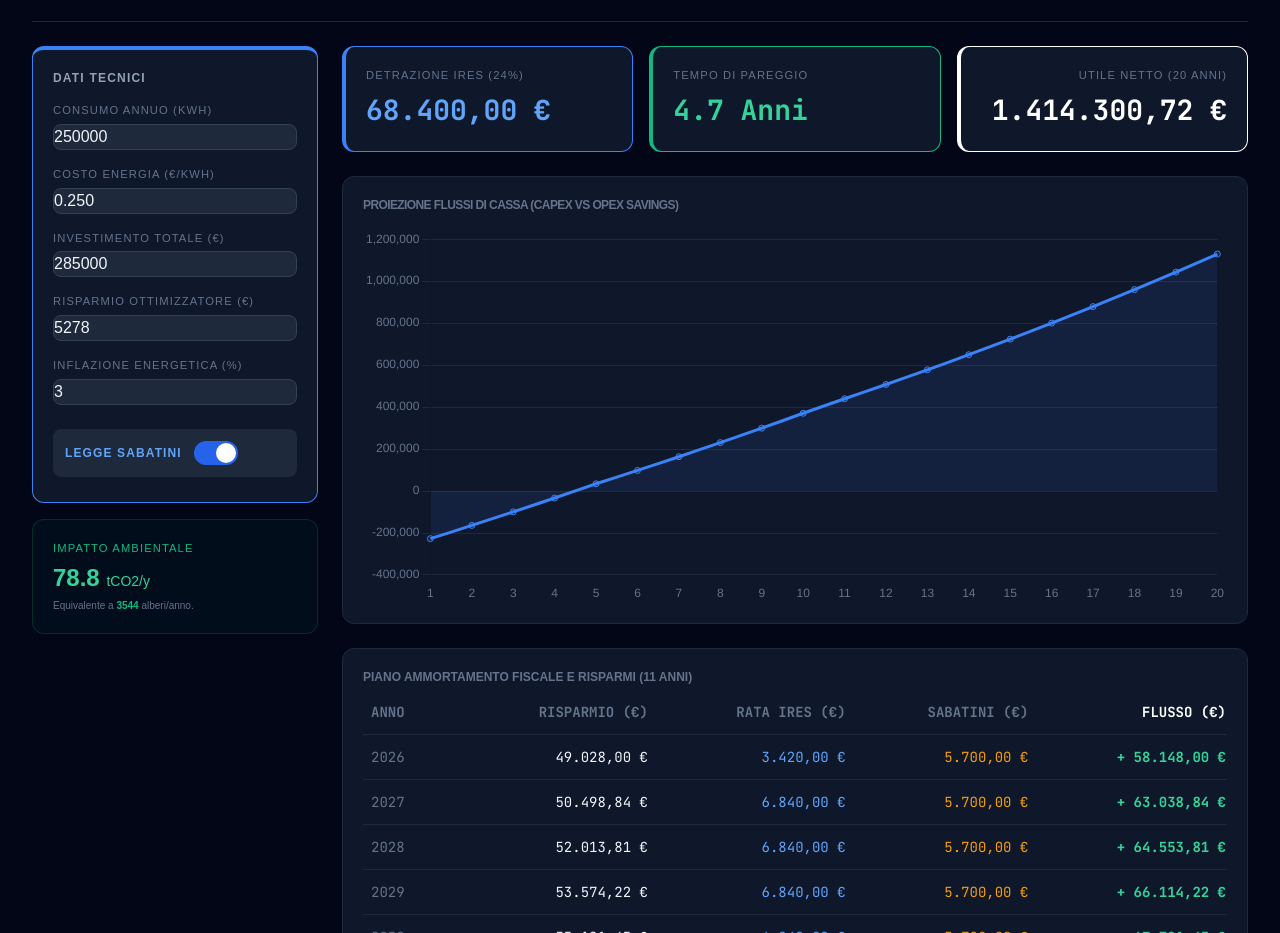
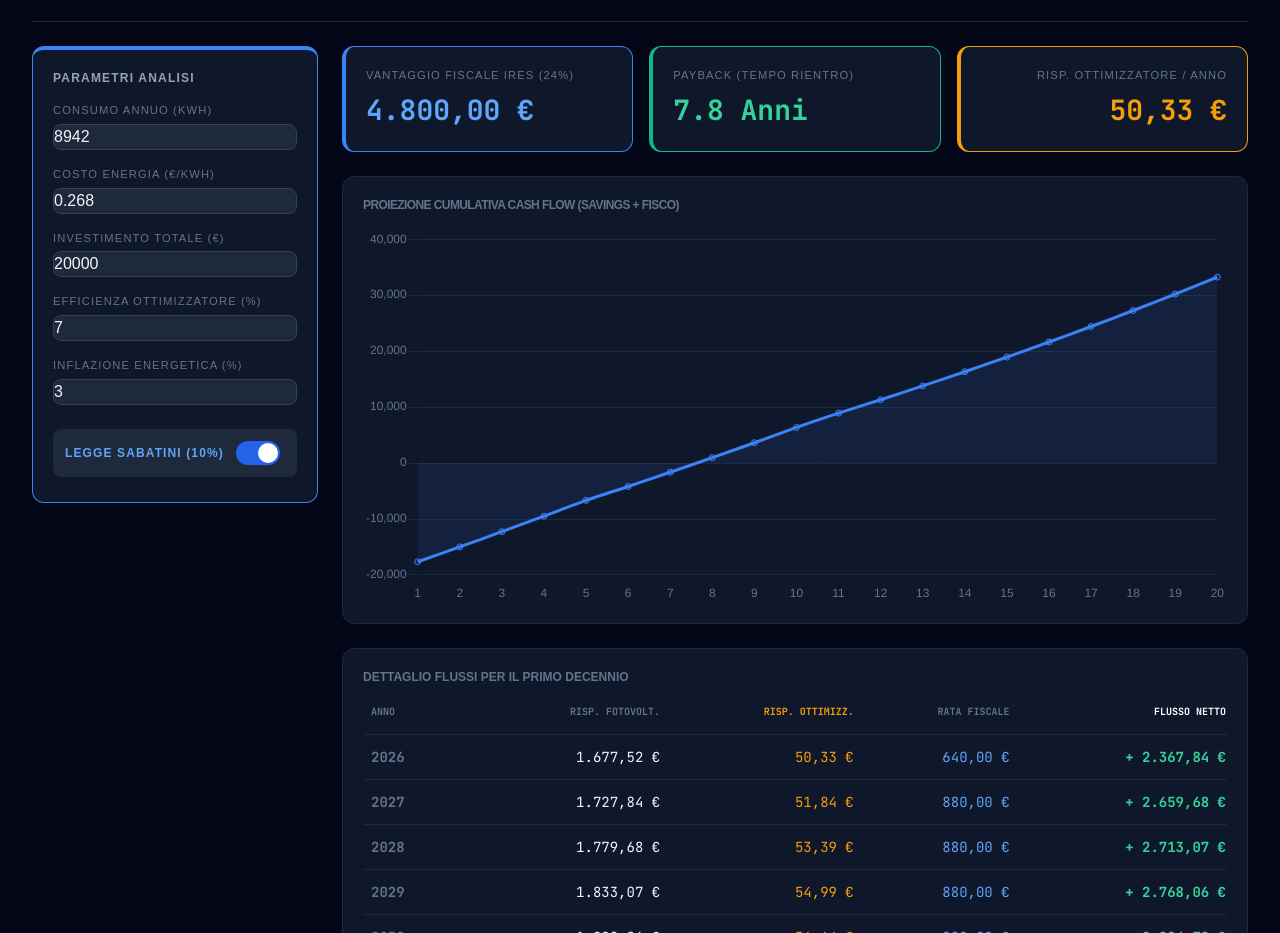
Before and after one commit to cive06/business-case-energia, a plain HTML site: page index.html in a window 1280 px wide. Shown: the part 91-1024 px from the top of the page. Drawn offline with nearby package versions, Linux system fonts and the light colour scheme.

Commit message:
index.html

```diff
--- a/index.html
+++ b/index.html
@@ -23,8 +23,8 @@
 
         <header class="flex flex-col md:flex-row justify-between items-start md:items-center border-b border-slate-800 pb-6 gap-4">
             <div>
-                <h1 class="text-3xl font-black tracking-tighter">ENERGY ROI <span class="text-blue-500">MASTER</span></h1>
-                <p class="text-slate-500 text-sm">Analisi Tecnica e Finanziaria Avanzata - Versione 2026</p>
+                <h1 class="text-3xl font-black tracking-tighter text-white uppercase">Energy ROI <span class="text-blue-500 italic">Master</span></h1>
+                <p class="text-slate-500 text-sm">Analisi Tecnica e Finanziaria - Proiezione Dinamica 2026</p>
             </div>
             <div class="flex gap-3 no-print">
                 <button onclick="exportPDF()" class="bg-emerald-600 hover:bg-emerald-700 text-white px-6 py-2 rounded-lg font-bold transition-all flex items-center gap-2">
@@ -38,23 +38,23 @@
 
             <div class="lg:col-span-1 space-y-4 no-print">
                 <div class="card border-t-4 border-blue-500">
-                    <h3 class="text-xs font-bold text-slate-400 mb-4 uppercase tracking-widest">Dati Tecnici</h3>
+                    <h3 class="text-xs font-bold text-slate-400 mb-4 uppercase tracking-widest">Parametri Analisi</h3>
                     <div class="space-y-4">
                         <div>
                             <label>Consumo Annuo (kWh)</label>
-                            <input type="number" id="consumo" value="250000" oninput="calcola()">
+                            <input type="number" id="consumo" value="8942" oninput="calcola()">
                         </div>
                         <div>
                             <label>Costo Energia (€/kWh)</label>
-                            <input type="number" id="costoKwh" value="0.250" step="0.001" oninput="calcola()">
+                            <input type="number" id="costoKwh" value="0.268" step="0.001" oninput="calcola()">
                         </div>
                         <div>
                             <label>Investimento Totale (€)</label>
-                            <input type="number" id="inv" value="285000" oninput="calcola()">
+                            <input type="number" id="inv" value="20000" oninput="calcola()">
                         </div>
                         <div>
-                            <label>Risparmio Ottimizzatore (€)</label>
-                            <input type="number" id="rot" value="5278" oninput="calcola()">
+                            <label>Efficienza Ottimizzatore (%)</label>
+                            <input type="number" id="optEff" value="7" step="1" oninput="calcola()">
                         </div>
                         <div>
                             <label>Inflazione Energetica (%)</label>
@@ -62,18 +62,12 @@
                         </div>
                         <div class="pt-2">
                             <label class="flex items-center cursor-pointer bg-slate-800 p-3 rounded-lg">
-                                <span class="mr-3 text-xs font-bold text-blue-400">LEGGE SABATINI</span>
+                                <span class="mr-3 text-xs font-bold text-blue-400">LEGGE SABATINI (10%)</span>
                                 <input type="checkbox" id="sabCheck" class="sr-only peer" onchange="calcola()" checked>
                                 <div class="relative w-11 h-6 bg-slate-600 rounded-full peer peer-checked:after:translate-x-full peer-checked:bg-blue-600 after:content-[''] after:absolute after:top-[2px] after:left-[2px] after:bg-white after:rounded-full after:h-5 after:w-5 after:transition-all"></div>
                             </label>
                         </div>
                     </div>
-                </div>
-
-                <div class="card border-emerald-900/50 bg-emerald-900/10">
-                    <label class="text-emerald-500">Impatto Ambientale</label>
-                    <div class="text-2xl font-black text-emerald-400"><span id="co2">0</span> <span class="text-sm font-normal">tCO2/y</span></div>
-                    <p class="text-[10px] text-slate-500 mt-1">Equivalente a <span id="alberi" class="text-emerald-500 font-bold">0</span> alberi/anno.</p>
                 </div>
             </div>
 
@@ -81,34 +75,34 @@
 
                 <div class="grid grid-cols-1 md:grid-cols-3 gap-4">
                     <div class="card border-l-4 border-blue-500">
-                        <label>Detrazione IRES (24%)</label>
+                        <label>Vantaggio Fiscale IRES (24%)</label>
                         <div class="stat-val text-blue-400 mono" id="ires-val">0 €</div>
                     </div>
                     <div class="card border-l-4 border-emerald-500">
-                        <label>Tempo di Pareggio</label>
+                        <label>Payback (Tempo Rientro)</label>
                         <div class="stat-val text-emerald-400 mono" id="pb-val">0 Anni</div>
                     </div>
-                    <div class="card border-l-4 border-white text-right">
-                        <label>Utile Netto (20 Anni)</label>
-                        <div class="stat-val text-white mono" id="profit-val">0 €</div>
+                    <div class="card border-l-4 border-amber-500 text-right">
+                        <label>Risp. Ottimizzatore / Anno</label>
+                        <div class="stat-val text-amber-500 mono" id="opt-val">0 €</div>
                     </div>
                 </div>
 
                 <div class="card">
-                    <h2 class="text-xs font-bold text-slate-500 uppercase mb-4 tracking-tighter">Proiezione Flussi di Cassa (CAPEX vs OPEX Savings)</h2>
+                    <h2 class="text-xs font-bold text-slate-500 uppercase mb-4 tracking-tighter">Proiezione Cumulativa Cash Flow (Savings + Fisco)</h2>
                     <canvas id="mainChart" height="130"></canvas>
                 </div>
 
                 <div class="card overflow-x-auto">
-                    <h2 class="text-xs font-bold text-slate-500 uppercase mb-4">Piano Ammortamento Fiscale e Risparmi (11 Anni)</h2>
+                    <h2 class="text-xs font-bold text-slate-500 uppercase mb-4">Dettaglio Flussi per il primo decennio</h2>
                     <table class="w-full text-left text-sm mono">
                         <thead>
-                            <tr class="text-slate-500 border-b border-slate-800">
-                                <th class="pb-3 px-2">ANNO</th>
-                                <th class="pb-3 text-right">RISPARMIO (€)</th>
-                                <th class="pb-3 text-right">RATA IRES (€)</th>
-                                <th class="pb-3 text-right">SABATINI (€)</th>
-                                <th class="pb-3 text-right font-bold text-white">FLUSSO (€)</th>
+                            <tr class="text-slate-500 border-b border-slate-800 text-[10px]">
+                                <th class="pb-3 px-2 uppercase">Anno</th>
+                                <th class="pb-3 text-right uppercase">Risp. Fotovolt.</th>
+                                <th class="pb-3 text-right uppercase text-amber-500">Risp. Ottimizz.</th>
+                                <th class="pb-3 text-right uppercase">Rata Fiscale</th>
+                                <th class="pb-3 text-right font-bold text-white uppercase">Flusso Netto</th>
                             </tr>
                         </thead>
                         <tbody id="tab-body" class="divide-y divide-slate-800"></tbody>
@@ -125,7 +119,7 @@
             const inv = parseFloat(document.getElementById('inv').value) || 0;
             const cons = parseFloat(document.getElementById('consumo').value) || 0;
             const cost = parseFloat(document.getElementById('costoKwh').value) || 0;
-            const rot = parseFloat(document.getElementById('rot').value) || 0;
+            const effOpt = (parseFloat(document.getElementById('optEff').value) || 0) / 100;
             const infl = (parseFloat(document.getElementById('infl').value) || 0) / 100;
             const hasSab = document.getElementById('sabCheck').checked;
 
@@ -134,30 +128,31 @@
 
             document.getElementById('ires-val').innerText = totIres.toLocaleString('it-IT', { style: 'currency', currency: 'EUR' });
 
-            // Ambiente
-            const tCO2 = (cons * 0.7 * 0.45) / 1000;
-            document.getElementById('co2').innerText = tCO2.toFixed(1);
-            document.getElementById('alberi').innerText = Math.round(tCO2 * 45);
+            // Calcolo Risparmio Ottimizzatore base (sulla quota non autoconsumata del 30%)
+            const risparmioOttimizzatoreBase = (cons * cost * 0.3) * effOpt;
+            document.getElementById('opt-val').innerText = risparmioOttimizzatoreBase.toLocaleString('it-IT', { style: 'currency', currency: 'EUR' });
 
-            let labels = [], data = [], table = '', cumul = -inv, tot20 = -inv;
+            let labels = [], data = [], table = '', cumul = -inv;
 
             for (let i = 1; i <= 20; i++) {
-                // Risparmio energia con inflazione (70% autoconsumo)
-                let rEner = (cons * cost * 0.7 + rot) * Math.pow(1 + infl, i - 1);
+                let inflFact = Math.pow(1 + infl, i - 1);
 
-                // Rate IRES: 1 e 11 al 2.16%, altre 4.32% (totale 43.2% del beneficio IRES)
+                // Risparmio Fotovoltaico (70% autoconsumo)
+                let rEner = (cons * cost * 0.7) * inflFact;
+
+                // Risparmio Ottimizzatore dinamico
+                let rOpt = risparmioOttimizzatoreBase * inflFact;
+
                 let rIres = 0;
                 if (i <= 11) {
                     let perc = (i === 1 || i === 11) ? 2.16 : 4.32;
-                    // Riproporto il beneficio IRES (24% dell'investimento) sulle tue percentuali di rata
                     rIres = totIres * (perc / 43.2);
                 }
 
                 let rSab = (i <= 5 && hasSab) ? totSab / 5 : 0;
-                let flussoAnnuo = rEner + rIres + rSab;
+                let flussoAnnuo = rEner + rOpt + rIres + rSab;
 
                 cumul += flussoAnnuo;
-                tot20 += (i <= 20) ? flussoAnnuo : 0;
 
                 labels.push(i);
                 data.push(cumul);
@@ -165,20 +160,19 @@
                 if (i <= 11) {
                     table += `
                         <tr class="hover:bg-slate-800/50">
-                            <td class="py-3 px-2 text-slate-500">${2025+i}</td>
+                            <td class="py-3 px-2 text-slate-500 font-bold">${2025+i}</td>
                             <td class="py-3 text-right">${rEner.toLocaleString('it-IT', { style: 'currency', currency: 'EUR' })}</td>
-                            <td class="py-3 text-right text-blue-400">${rIres.toLocaleString('it-IT', { style: 'currency', currency: 'EUR' })}</td>
-                            <td class="py-3 text-right text-amber-500">${rSab > 0 ? rSab.toLocaleString('it-IT', { style: 'currency', currency: 'EUR' }) : '-'}</td>
+                            <td class="py-3 text-right text-amber-500">${rOpt.toLocaleString('it-IT', { style: 'currency', currency: 'EUR' })}</td>
+                            <td class="py-3 text-right text-blue-400">${(rIres + rSab).toLocaleString('it-IT', { style: 'currency', currency: 'EUR' })}</td>
                             <td class="py-3 text-right font-bold text-emerald-400">+ ${flussoAnnuo.toLocaleString('it-IT', { style: 'currency', currency: 'EUR' })}</td>
                         </tr>`;
                 }
             }
 
             document.getElementById('tab-body').innerHTML = table;
-            document.getElementById('profit-val').innerText = (tot20 - (-inv)).toLocaleString('it-IT', { style: 'currency', currency: 'EUR' });
 
-            // Calcolo Payback dinamico
-            let pb = inv / ( (cons*cost*0.7+rot) + (totIres/11) + (totSab/5) );
+            // Calcolo Payback dinamico includendo ottimizzatore
+            let pb = inv / ( (cons*cost*0.7 + risparmioOttimizzatoreBase) + (totIres/11) + (totSab/5) );
             document.getElementById('pb-val').innerText = pb.toFixed(1) + " Anni";
 
             if (chart) chart.destroy();
@@ -193,7 +187,7 @@
             const el = document.getElementById('report-content');
             const btns = document.querySelectorAll('.no-print');
             btns.forEach(b => b.style.display = 'none');
-            const opt = { margin: 0.5, filename: 'Report_ROI_Energia.pdf', html2canvas: { scale: 2, backgroundColor: '#020617' }, jsPDF: { orientation: 'landscape' } };
+            const opt = { margin: 0.5, filename: 'Analisi_ROI_Energy_Master.pdf', html2canvas: { scale: 2, backgroundColor: '#020617' }, jsPDF: { orientation: 'landscape' } };
             html2pdf().set(opt).from(el).save().then(() => btns.forEach(b => b.style.display = 'flex'));
         }
         calcola();
```
